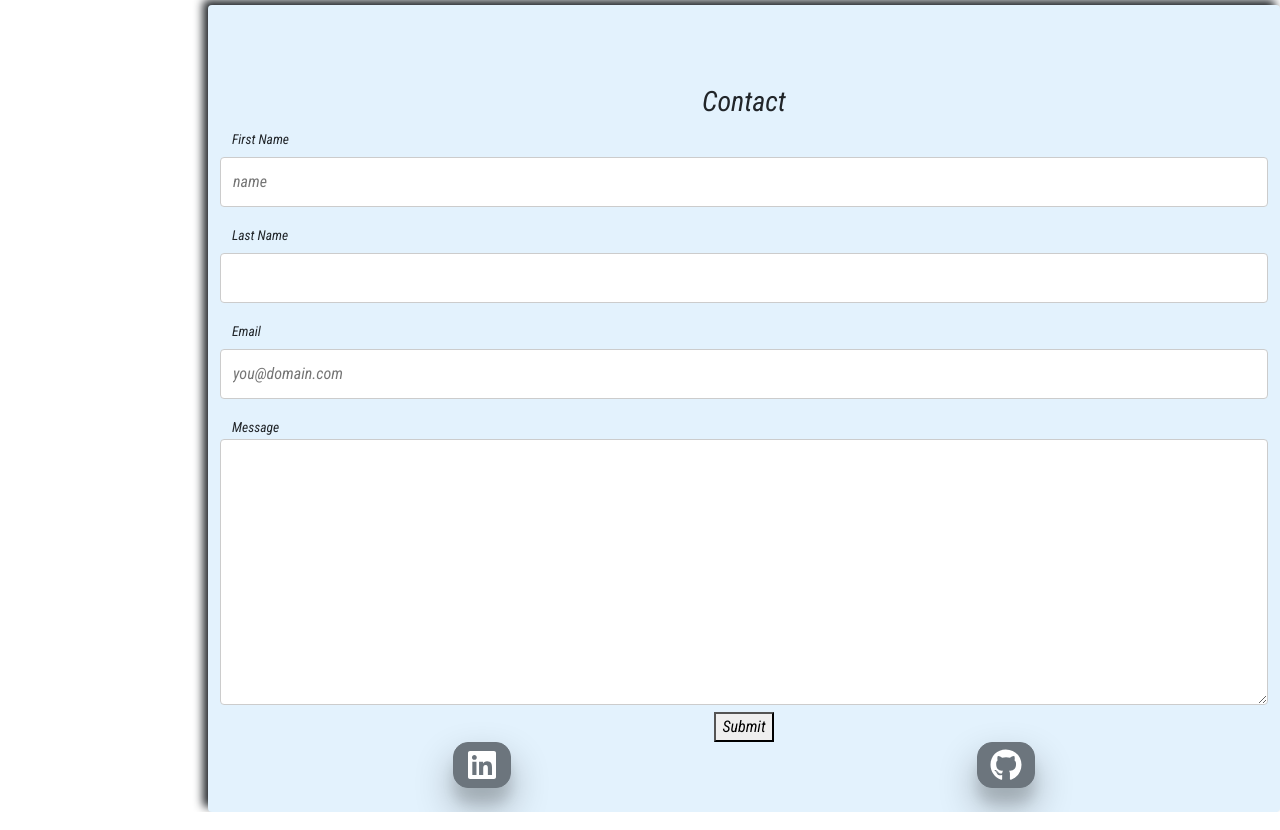
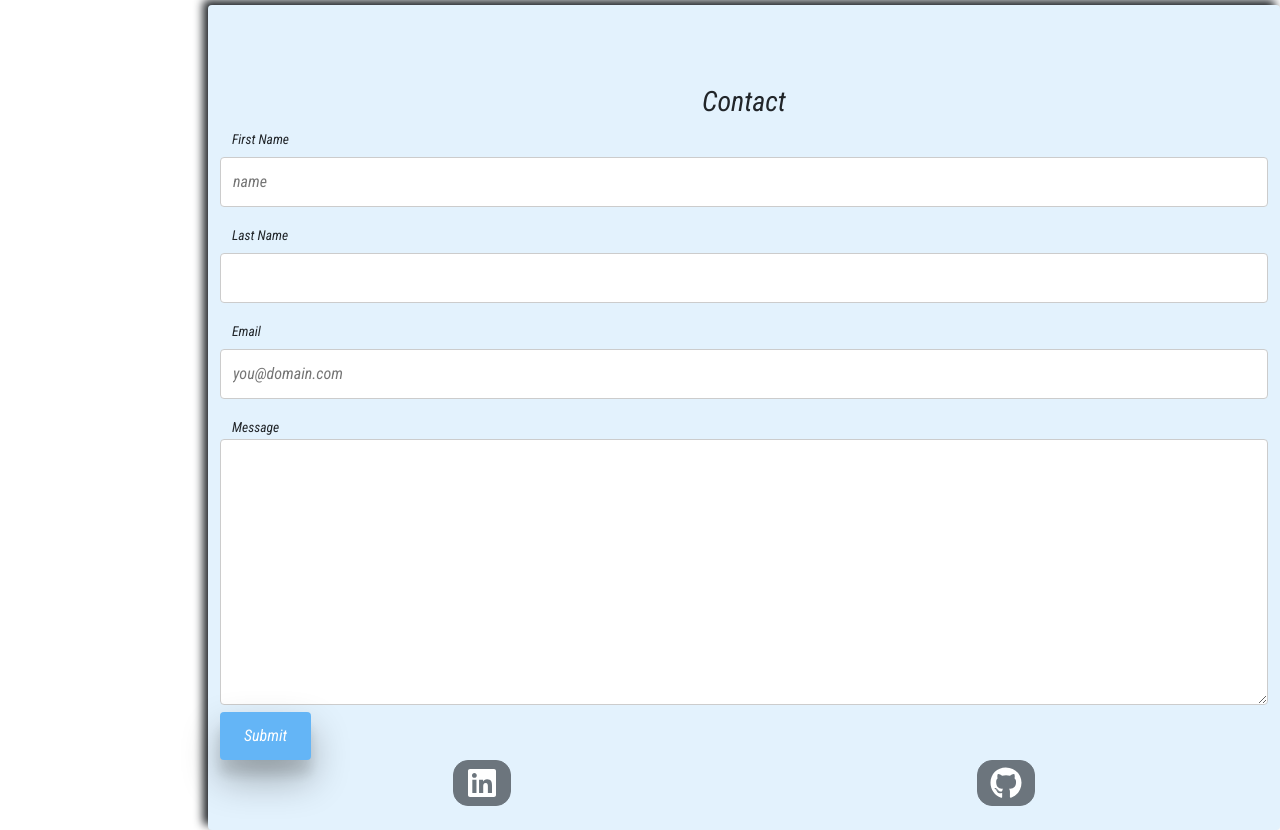
Before and after one commit to laur80/pf, a React (Create React App) app: page / in a window 1280 px wide. Shown: the part 2436-3266 px from the top of the page. Built offline with nearby package versions, Linux system fonts and the light colour scheme; a web font is replaced by a local one.

Commit message:
active form

```diff
--- a/src/Contact.css
+++ b/src/Contact.css
@@ -47,8 +47,12 @@ input[type=text]:focus,input[type=email]:focus, textarea:focus {
 	border: 1px solid green;
 }
 
+.center {
+	text-align: center;
+
+}
 /* Add styles to the submit button */
-input[type=submit] {
+.btnc{
 	background: #64B5F6;
 	margin: 0 auto;
 	outline: 0;
@@ -60,27 +64,18 @@ input[type=submit] {
 	position: relative;
 	display: inline-block;
 	text-align: center;
+	box-shadow: 0 19px 38px rgba(0, 0, 0, 0.3), 0 15px 12px rgba(0, 0, 0, 0.1);
 }
 
 /* Add styles for 'focus' property */
-input[type=submit]:focus {
+.btnc:focus {
 	background: #A5D6A7;
 	color: whitesmoke;
 }
 
 /* Style 'hover' property */
-input[type=submit]:hover {
+.btnc:hover {
 	background: #2196F3;
 }
 
 /* Align items to center of the 'div' with the class 'center' */
-.center {
-	text-align: center;
-
-}
-.center input {
-	box-shadow: 0 19px 38px rgba(0, 0, 0, 0.3), 0 15px 12px rgba(0, 0, 0, 0.1);
-}
-.btn {
-	box-shadow: 0 19px 38px rgba(0, 0, 0, 0.3), 0 15px 12px rgba(0, 0, 0, 0.1);
-}
--- a/src/Contact.js
+++ b/src/Contact.js
@@ -6,7 +6,7 @@ import { FaLinkedin } from "react-icons/fa";
 function Contact() {
     return (
         <div className="Contact " id='contact'>
-			<div className="container " id="st">
+			<div className="container d-block " id="st">
 				<h3 >Contact</h3>
 				<form action="/contact" name="contact" method="POST" data-netlify="true" >
 					<label htmlFor="first_name">First Name</label>
@@ -20,9 +20,9 @@ function Contact() {
 					<br/>
 					<label htmlFor="message">Message</label><br/>
 					<textarea name="message" cols="30" rows="10" placeholder="Enter your message here ..." required> </textarea>
-					<div className="center ">
-						<button className=" " type="submit">Submit</button>
-					</div>
+
+						<button className="btnc mx-auto " type="submit">Submit</button>
+
 				</form>
 
 				<div className="contain-links justify-content-around">
```
Also changed, not shown: 1 other file (tests, documents, lock files or other folders).
